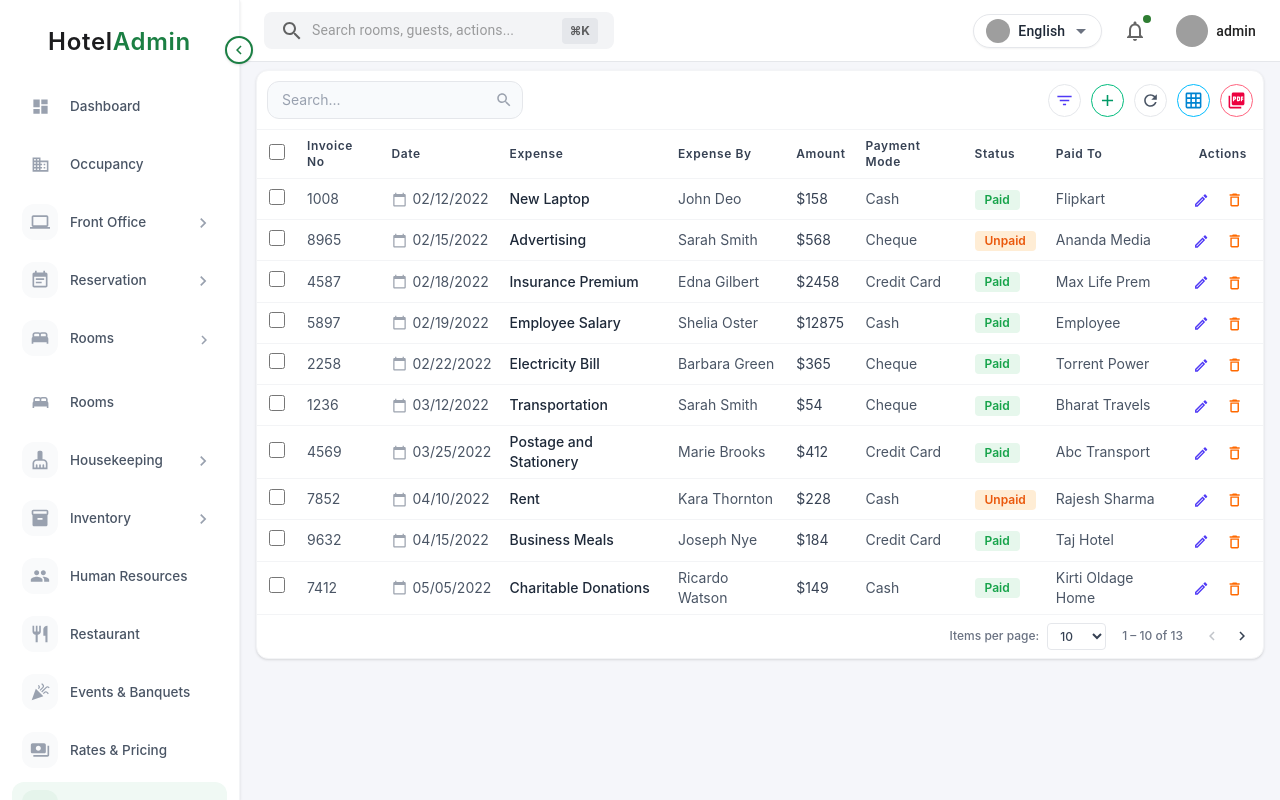
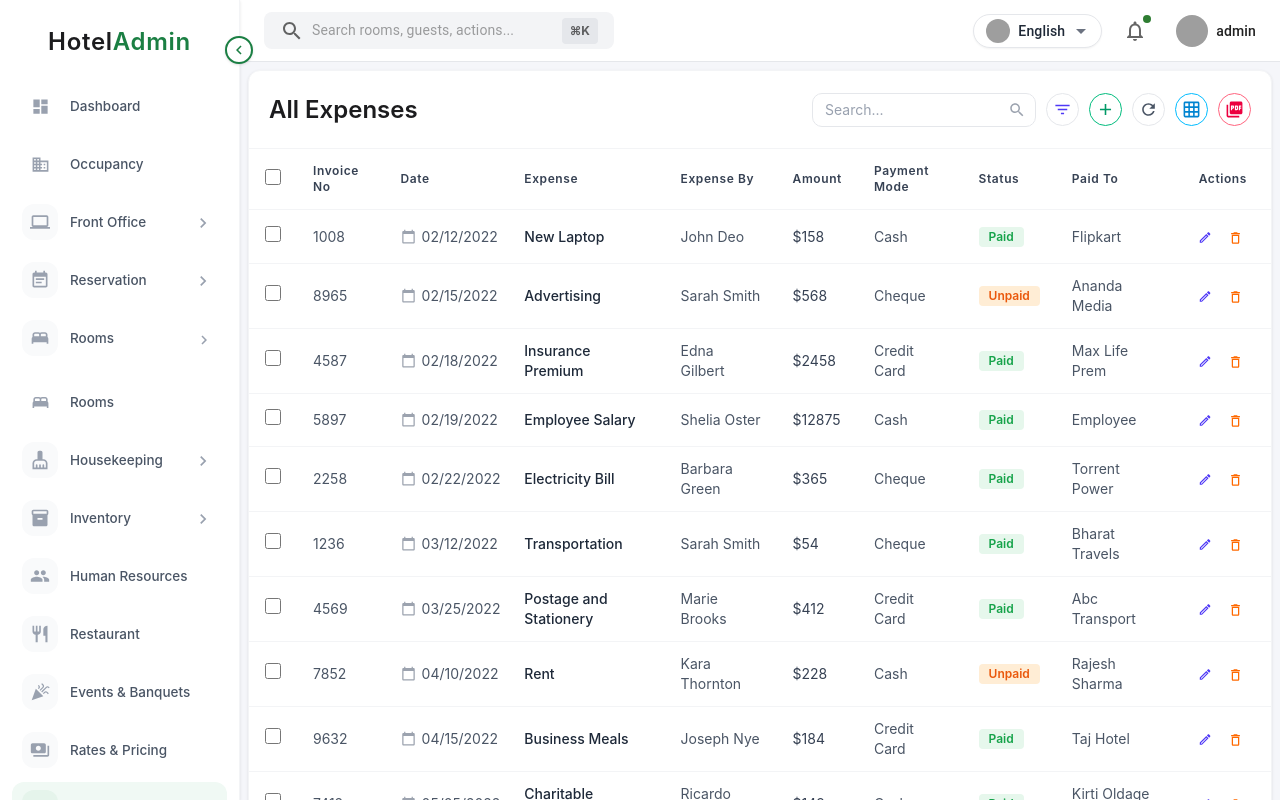
Before and after one commit to sanaullah-7/Hotel-Software, a React (Vite) app in the folder Client/: page /reports/expense in a window 1280 px wide. Built offline with nearby package versions, Linux system fonts and the light colour scheme; grey boxes are pictures that could not be loaded; the HTML template or start-up script is replaced by a standard one.

Commit message:
the cards is updated

```diff
--- a/Client/src/layouts/DashboardLayout/DashboardLayout.jsx
+++ b/Client/src/layouts/DashboardLayout/DashboardLayout.jsx
@@ -1,8 +1,16 @@
+import { useLocation } from 'react-router-dom';
 import Sidebar from './Sidebar';
 import Topbar from './Topbar';
 import AppBreadcrumbs from './AppBreadcrumbs';
 
 export default function DashboardLayout({ children }) {
+  const location = useLocation();
+  const isMinimizedPadding =
+    location.pathname.startsWith('/events') ||
+    location.pathname.startsWith('/settings') ||
+    location.pathname.startsWith('/hotel-settings') ||
+    location.pathname.startsWith('/reports');
+
   return (
     <div
       className="flex h-screen w-full overflow-hidden font-sans bg-[var(--bg-default)] text-[var(--text-primary)]"
@@ -16,7 +24,7 @@ export default function DashboardLayout({ children }) {
         <Topbar />
 
         {/* Page Content Wrapper */}
-        <div className="flex-1 min-h-0 px-3 md:px-4 pt-1 pb-3 md:pt-2 md:pb-4 overflow-y-auto overflow-x-hidden">
+        <div className={`flex-1 min-h-0 ${isMinimizedPadding ? 'px-1 sm:px-1.5 md:px-2' : 'px-3 md:px-4'} pt-1 pb-3 md:pt-2 md:pb-4 overflow-y-auto overflow-x-hidden`}>
           <AppBreadcrumbs />
           {children}
         </div>
--- a/Client/src/pages/Events/AddEvent.jsx
+++ b/Client/src/pages/Events/AddEvent.jsx
@@ -165,7 +165,7 @@ export default function AddEvent() {
       )}
 
       {/* Main Card Container */}
-      <div className="bg-white rounded-2xl shadow-sm border border-slate-100 p-3 sm:p-4">
+      <div className="bg-white rounded-2xl shadow-sm border border-slate-100 px-2.5 sm:px-3 py-2.5">
         <h2 className="text-base font-bold text-slate-800 mb-3 pb-2 border-b border-slate-100">
           Add Event/Banquet
         </h2>
--- a/Client/src/pages/Events/BanquetManager.jsx
+++ b/Client/src/pages/Events/BanquetManager.jsx
@@ -533,10 +533,6 @@ export default function BanquetManager() {
         })}
       </div>
 
-      {/* â”€â”€ 6. Footer â”€â”€ */}
-      <div className="pt-1 text-left text-xs text-slate-400 font-normal">
-        Copyright Â© 2026 Design By <span className="text-slate-600 font-semibold">Luxuria</span>
-      </div>
 
       {/* â”€â”€ Modal: View BEO Sheet â”€â”€ */}
       {activeBeoSheet && (
--- a/Client/src/pages/HR/Salary/EmployeeSalary.jsx
+++ b/Client/src/pages/HR/Salary/EmployeeSalary.jsx
@@ -1106,11 +1106,6 @@ export default function EmployeeSalary() {
         </div>
       </div>
 
-      {/* 5. Footer Copyright Note */}
-      <div className="text-center text-xs text-slate-400 py-3">
-        Copyright © 2026 Design By <span className="text-[#5d5fef] font-medium">Luxuria</span>
-      </div>
-
       {/* Popover: Filter by Department */}
       <Popover
         open={Boolean(filterAnchorEl)}
--- a/Client/src/pages/Reports/tabs/ExpenseReport.jsx
+++ b/Client/src/pages/Reports/tabs/ExpenseReport.jsx
@@ -311,7 +311,6 @@ export default function ExpenseReport() {
       showToast('Failed to export PDF file');
     }
   };
-
   // Status Badge Renderer
   const renderStatusBadge = (status) => {
     switch (status) {
@@ -351,9 +350,23 @@ export default function ExpenseReport() {
       {/* Main Card Container */}
       <div className="bg-white rounded-xl shadow-sm border border-gray-100 overflow-hidden">
         {/* Card Header Toolbar */}
-        <div className="p-2 sm:p-2.5 border-b border-gray-100 flex flex-wrap items-center justify-between gap-2">
-          {/* Left Side: Search Bar (replacing All Expenses heading) & Bulk Actions */}
-          <div className="flex items-center gap-2">
+        <div className="p-4 sm:p-5 border-b border-gray-100 flex flex-wrap items-center justify-between gap-4">
+          <div className="flex items-center gap-3">
+            <h2 className="text-base sm:text-lg font-semibold text-gray-800">All Expenses</h2>
+            {selectedIds.size > 0 && (
+              <button
+                onClick={handleBulkDelete}
+                className="text-xs bg-red-50 text-red-600 hover:bg-red-100 border border-red-200 px-3 py-1 rounded-md font-medium flex items-center gap-1 transition cursor-pointer"
+              >
+                <DeleteIcon sx={{ fontSize: 15 }} />
+                Delete Selected ({selectedIds.size})
+              </button>
+            )}
+          </div>
+
+          {/* Right Toolbar Actions */}
+          <div className="flex items-center flex-wrap gap-2.5">
+            {/* Search Input */}
             <div className="relative">
               <input
                 type="text"
@@ -363,27 +376,13 @@ export default function ExpenseReport() {
                   setSearchTerm(e.target.value);
                   setCurrentPage(1);
                 }}
-                className="w-52 sm:w-64 pl-3.5 pr-9 py-2 text-sm bg-slate-50 rounded-xl border border-gray-200 focus:outline-none focus:border-indigo-500 focus:ring-2 focus:ring-indigo-500/15 transition text-gray-700 placeholder-gray-400"
+                className="w-44 sm:w-56 pl-3 pr-9 py-1.5 text-sm rounded-md border border-gray-200 focus:outline-none focus:border-indigo-500 transition text-gray-700 placeholder-gray-400"
               />
               <SearchIcon
                 sx={{ fontSize: 18, color: '#9ca3af' }}
                 className="absolute right-2.5 top-1/2 -translate-y-1/2 pointer-events-none"
               />
             </div>
-
-            {selectedIds.size > 0 && (
-              <button
-                onClick={handleBulkDelete}
-                className="text-xs bg-red-50 text-red-600 hover:bg-red-100 border border-red-200 px-3 py-1.5 rounded-lg font-medium flex items-center gap-1 transition cursor-pointer"
-              >
-                <DeleteIcon sx={{ fontSize: 15 }} />
-                Delete Selected ({selectedIds.size})
-              </button>
-            )}
-          </div>
-
-          {/* Right Toolbar Actions */}
-          <div className="flex items-center flex-wrap gap-2.5">
 
             {/* Filter / Column Toggle Button */}
             <div className="relative" ref={filterMenuRef}>
@@ -482,7 +481,7 @@ export default function ExpenseReport() {
             <thead>
               <tr className="border-b border-gray-100 bg-white">
                 {visibleColumns.checkbox && (
-                  <th className="py-2 px-2.5 w-10 text-center">
+                  <th className="py-3.5 px-4 w-12 text-center">
                     <input
                       type="checkbox"
                       checked={isAllSelected}
@@ -495,31 +494,31 @@ export default function ExpenseReport() {
                   </th>
                 )}
                 {visibleColumns.invoiceNo && (
-                  <th className="py-2 px-2.5 text-xs font-semibold text-gray-700 tracking-wider">Invoice No</th>
+                  <th className="py-3.5 px-4 text-xs font-semibold text-gray-700 tracking-wider">Invoice No</th>
                 )}
                 {visibleColumns.date && (
-                  <th className="py-2 px-2.5 text-xs font-semibold text-gray-700 tracking-wider">Date</th>
+                  <th className="py-3.5 px-4 text-xs font-semibold text-gray-700 tracking-wider">Date</th>
                 )}
                 {visibleColumns.expense && (
-                  <th className="py-2 px-2.5 text-xs font-semibold text-gray-700 tracking-wider">Expense</th>
+                  <th className="py-3.5 px-4 text-xs font-semibold text-gray-700 tracking-wider">Expense</th>
                 )}
                 {visibleColumns.expenseBy && (
-                  <th className="py-2 px-2.5 text-xs font-semibold text-gray-700 tracking-wider">Expense By</th>
+                  <th className="py-3.5 px-4 text-xs font-semibold text-gray-700 tracking-wider">Expense By</th>
                 )}
                 {visibleColumns.amount && (
-                  <th className="py-2 px-2.5 text-xs font-semibold text-gray-700 tracking-wider">Amount</th>
+                  <th className="py-3.5 px-4 text-xs font-semibold text-gray-700 tracking-wider">Amount</th>
                 )}
                 {visibleColumns.paymentMode && (
-                  <th className="py-2 px-2.5 text-xs font-semibold text-gray-700 tracking-wider">Payment Mode</th>
+                  <th className="py-3.5 px-4 text-xs font-semibold text-gray-700 tracking-wider">Payment Mode</th>
                 )}
                 {visibleColumns.status && (
-                  <th className="py-2 px-2.5 text-xs font-semibold text-gray-700 tracking-wider">Status</th>
+                  <th className="py-3.5 px-4 text-xs font-semibold text-gray-700 tracking-wider">Status</th>
                 )}
                 {visibleColumns.paidTo && (
-                  <th className="py-2 px-2.5 text-xs font-semibold text-gray-700 tracking-wider">Paid To</th>
+                  <th className="py-3.5 px-4 text-xs font-semibold text-gray-700 tracking-wider">Paid To</th>
                 )}
                 {visibleColumns.actions && (
-                  <th className="py-2 px-2.5 text-xs font-semibold text-gray-700 tracking-wider text-right pr-4">
+                  <th className="py-3.5 px-4 text-xs font-semibold text-gray-700 tracking-wider text-right pr-6">
                     Actions
                   </th>
                 )}
@@ -545,7 +544,7 @@ export default function ExpenseReport() {
                       }`}
                     >
                       {visibleColumns.checkbox && (
-                        <td className="py-1.5 px-2.5 text-center" onClick={(e) => e.stopPropagation()}>
+                        <td className="py-3 px-4 text-center" onClick={(e) => e.stopPropagation()}>
                           <input
                             type="checkbox"
                             checked={isSelected}
@@ -555,10 +554,10 @@ export default function ExpenseReport() {
                         </td>
                       )}
                       {visibleColumns.invoiceNo && (
-                        <td className="py-1.5 px-2.5 font-normal text-gray-600">{item.invoiceNo}</td>
+                        <td className="py-3 px-4 font-normal text-gray-600">{item.invoiceNo}</td>
                       )}
                       {visibleColumns.date && (
-                        <td className="py-1.5 px-2.5 font-normal text-gray-600 whitespace-nowrap">
+                        <td className="py-3 px-4 font-normal text-gray-600 whitespace-nowrap">
                           <span className="flex items-center gap-1.5">
                             <CalendarIcon sx={{ fontSize: 15, color: '#9ca3af' }} />
                             <span>{item.date}</span>
@@ -566,25 +565,25 @@ export default function ExpenseReport() {
                         </td>
                       )}
                       {visibleColumns.expense && (
-                        <td className="py-1.5 px-2.5 font-medium text-gray-800">{item.expense}</td>
+                        <td className="py-3 px-4 font-medium text-gray-800">{item.expense}</td>
                       )}
                       {visibleColumns.expenseBy && (
-                        <td className="py-1.5 px-2.5 font-normal text-gray-600">{item.expenseBy}</td>
+                        <td className="py-3 px-4 font-normal text-gray-600">{item.expenseBy}</td>
                       )}
                       {visibleColumns.amount && (
-                        <td className="py-1.5 px-2.5 font-normal text-gray-700">${item.amount}</td>
+                        <td className="py-3 px-4 font-normal text-gray-700">${item.amount}</td>
                       )}
                       {visibleColumns.paymentMode && (
-                        <td className="py-1.5 px-2.5 font-normal text-gray-600">{item.paymentMode}</td>
+                        <td className="py-3 px-4 font-normal text-gray-600">{item.paymentMode}</td>
                       )}
                       {visibleColumns.status && (
-                        <td className="py-1.5 px-2.5">{renderStatusBadge(item.status)}</td>
+                        <td className="py-3 px-4">{renderStatusBadge(item.status)}</td>
                       )}
                       {visibleColumns.paidTo && (
-                        <td className="py-1.5 px-2.5 font-normal text-gray-600">{item.paidTo}</td>
+                        <td className="py-3 px-4 font-normal text-gray-600">{item.paidTo}</td>
                       )}
                       {visibleColumns.actions && (
-                        <td className="py-1.5 px-2.5 text-right pr-4" onClick={(e) => e.stopPropagation()}>
+                        <td className="py-3 px-4 text-right pr-6" onClick={(e) => e.stopPropagation()}>
                           <div className="flex items-center justify-end gap-2">
                             {/* Edit Button */}
                             <button
@@ -614,7 +613,7 @@ export default function ExpenseReport() {
         </div>
 
         {/* Card Footer / Pagination Controls */}
-        <div className="p-2 border-t border-gray-100 flex flex-wrap items-center justify-end gap-4 text-xs text-gray-500 font-medium">
+        <div className="p-4 border-t border-gray-100 flex flex-wrap items-center justify-end gap-6 text-xs text-gray-500 font-medium">
           {/* Items Per Page */}
           <div className="flex items-center gap-2">
             <span>Items per page:</span>
--- a/Client/src/pages/Settings/Policies.jsx
+++ b/Client/src/pages/Settings/Policies.jsx
@@ -230,7 +230,7 @@ export default function Policies() {
 
 
       {/* 2. Main Card: Property & Stay Policies */}
-      <div className="bg-white rounded-2xl border border-gray-100/90 shadow-sm p-3 sm:p-3.5 space-y-3">
+      <div className="bg-white rounded-2xl border border-gray-100/90 shadow-sm px-2.5 sm:px-3 py-2.5 space-y-3">
         {/* Card Header */}
         <div className="flex items-center gap-2.5 pb-2.5 border-b border-gray-100">
           <div className="w-8 h-8 rounded-xl bg-[#e0edff] text-[#2563eb] flex items-center justify-center shrink-0">
@@ -511,7 +511,7 @@ export default function Policies() {
       </div>
 
       {/* 4. Card 3: Damage & Incidentals Policy */}
-      <div className="bg-white rounded-2xl border border-gray-100/90 shadow-sm p-3 sm:p-3.5 space-y-2.5">
+      <div className="bg-white rounded-2xl border border-gray-100/90 shadow-sm px-2.5 sm:px-3 py-2.5 space-y-2.5">
         <div className="flex items-center gap-2.5 pb-2.5 border-b border-gray-100">
           <div className="w-8 h-8 rounded-xl bg-[#ede9fe] text-[#7c3aed] flex items-center justify-center shrink-0">
             <WarningIcon sx={{ fontSize: 18 }} />
```
Also changed, not shown: Client/src/layouts/DashboardLayout/AppBreadcrumbs.jsx (+9 -2 lines), Client/src/pages/Reports/tabs/ExpenseVsRevenueTab.jsx (+5 -9 lines), Client/src/pages/Reports/tabs/OccupancyReportTab.jsx (+6 -10 lines), Client/src/pages/Reports/tabs/RevenueReport.jsx (+6 -10 lines), Client/src/pages/Settings/HotelProfile.jsx (+3 -7 lines).
